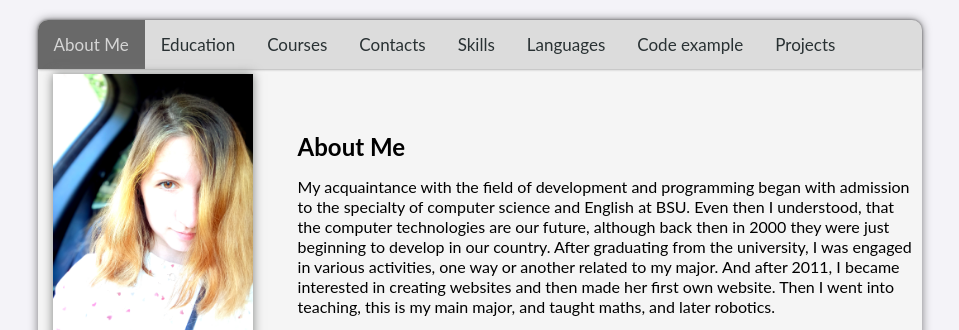
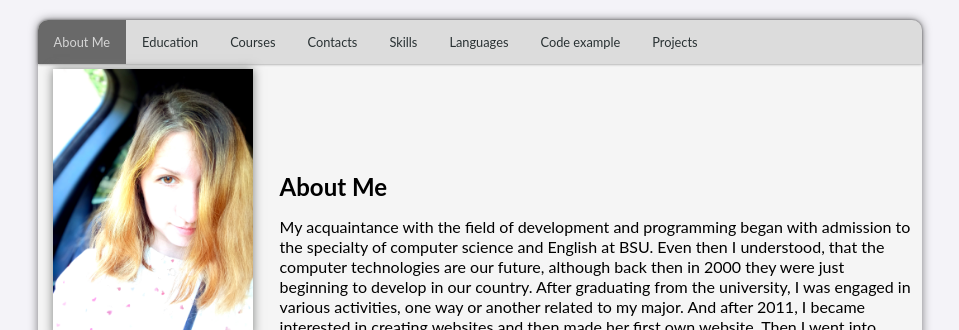
Before and after one commit to tkarevagithub/rsschool-cv, a plain HTML site: page index.html in a window 1280 px wide. Shown: the top 330 px of the page, without its empty margins (160-1119 px from the left). Drawn offline with Linux system fonts and the light colour scheme; a script that the page names is missing.

Commit message:
feat: change font size

```diff
--- a/style.css
+++ b/style.css
@@ -24,7 +24,7 @@ body {
     text-align: center;
     padding: 14px 16px;
     text-decoration: none;
-    font-size: 17px;
+    font-size: 1vw;
 }
 .link:hover {
     background-color: #4C514A;
@@ -42,7 +42,8 @@ body {
     display: flex;
     flex-direction: column;
     align-items: flex-start;
-    width: 1000px;
+    /* width: 1000px; */
+    width: 15vw;
     gap: 10px;
     padding: 0 10px 0 10px;
 
@@ -56,6 +57,7 @@ body {
     gap: 10px;
     padding: 0 10px 0 10px;
     line-height: 20px;
+    width: 50vw;
 
 }
 .header {
@@ -97,3 +99,7 @@ body {
 .footer__to-top {
     color: #D5D5D5;
 }
+
+@media screen and (max-width: 1199px) {
+
+}
```
